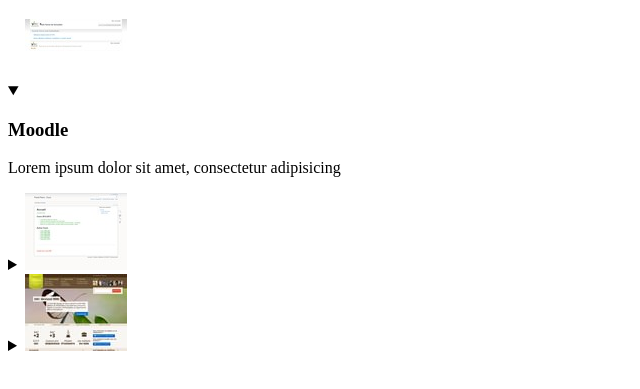
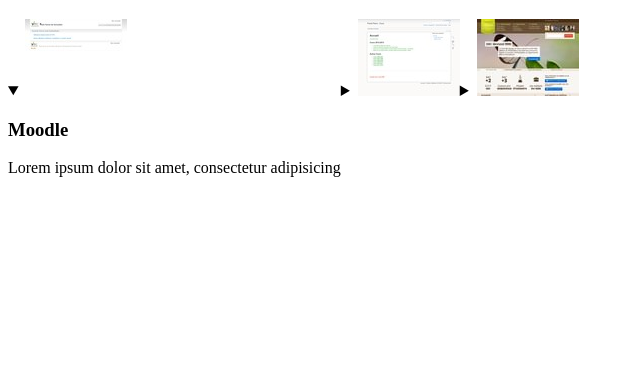
Before and after one commit to MMI-NFC-2026/sae105-r112-tp4-maheyr, a plain HTML site: page index.html in a window 1280 px wide. Shown: the part 61-450 px from the top of the page, without its empty margins (0-640 px from the left). Drawn offline with Linux system fonts and the light colour scheme.

Commit message:
accordéon : details côte à côte

```diff
--- a/src/css/components/accordeon.css
+++ b/src/css/components/accordeon.css
@@ -1,3 +1,3 @@
-/**
-* Accordeon
-*/
+.accordeon {
+  display: flex;
+}
```
